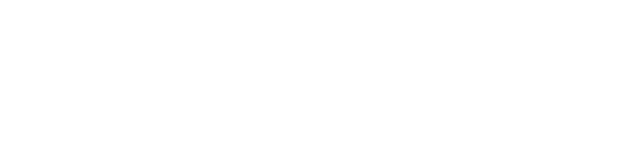
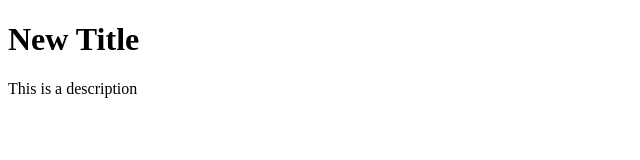
Before and after one commit to Thiazole/Sajja-Bogdan, a plain HTML site: page index.html in a window 1280 px wide. Shown: the whole page, without its empty margins (0-640 px from the left). Drawn offline with Linux system fonts and the light colour scheme.

Commit message:
first 2 stories done

```diff
--- a/index.html
+++ b/index.html
@@ -2,11 +2,12 @@
 <html lang="en">
   <head>
     <meta charset="UTF-8">
-    <title>Fork Me! FCC: Test Suite Template</title>
+    <h1 id="title">New Title</h1>
     <link rel="stylesheet" href="css/style.css">
   </head>
 
   <body>
+    <p id="description">This is a description</p>
     <script src="https://cdn.freecodecamp.org/testable-projects-fcc/v1/bundle.js"></script>
 
     <!--
```
